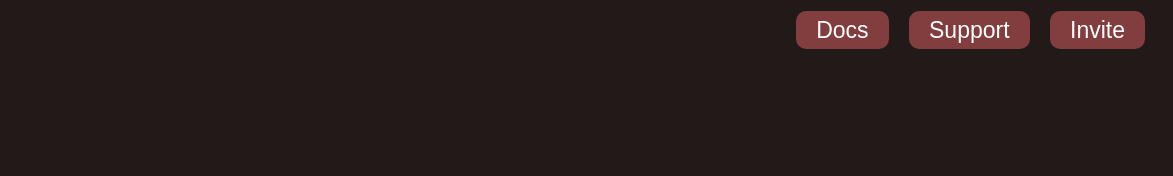
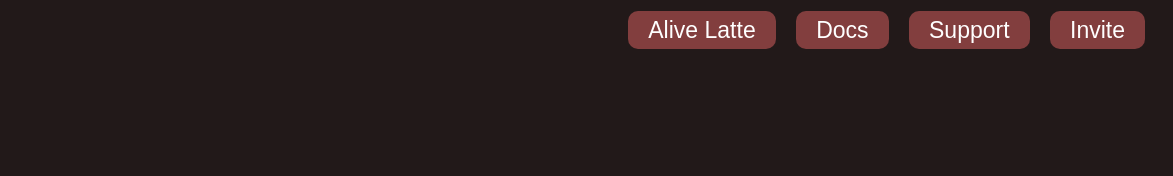
Before and after one commit to FoodBot-Dashboard/FoodBot-Dashboard.github.io, a website: page index.html in a window 1280 px wide. Shown: the top 176 px of the page, 107-1280 px from the left. Drawn offline with Linux system fonts and the light colour scheme.

Commit message:
Add link to Alive Latte in navigation menu

```diff
--- a/index.html
+++ b/index.html
@@ -13,6 +13,7 @@
          <nav class="navbar">
             <img class="logo" src="bgs/foodbot.png">
             <ul>
+                <li><a href="https://herujolly.alivelatte.com/" target="_blank">Alive Latte</a></li>
                 <li><a href="https://github.com/clvrk/foodbot-docs" target="_blank">Docs</a></li>
                 <li><a href="https://discord.gg/JZzKbzW" target="_blank">Support</a></li>
                 <li><a href="https://discord.com/api/oauth2/authorize?client_id=730899590869680228&permissions=858392686192&scope=bot%20applications.commands" target="_blank">Invite</a></li>
```
